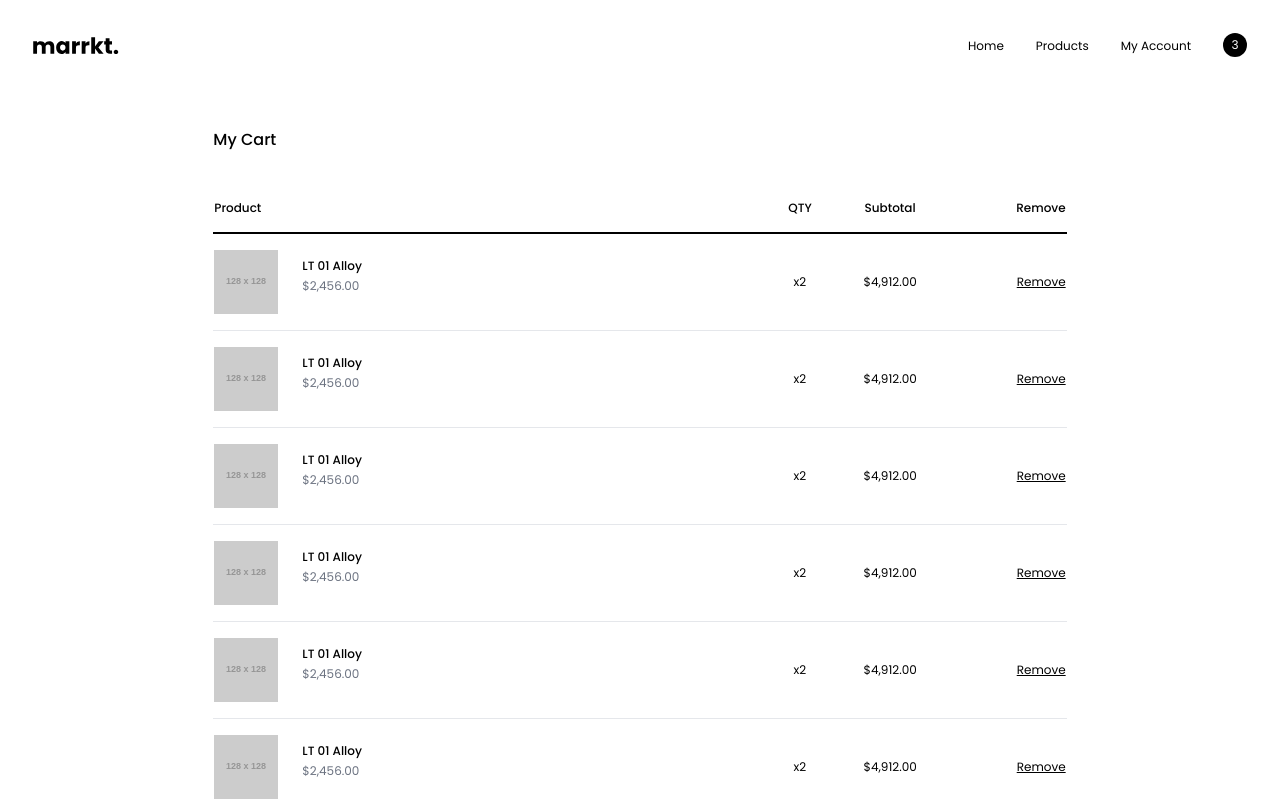
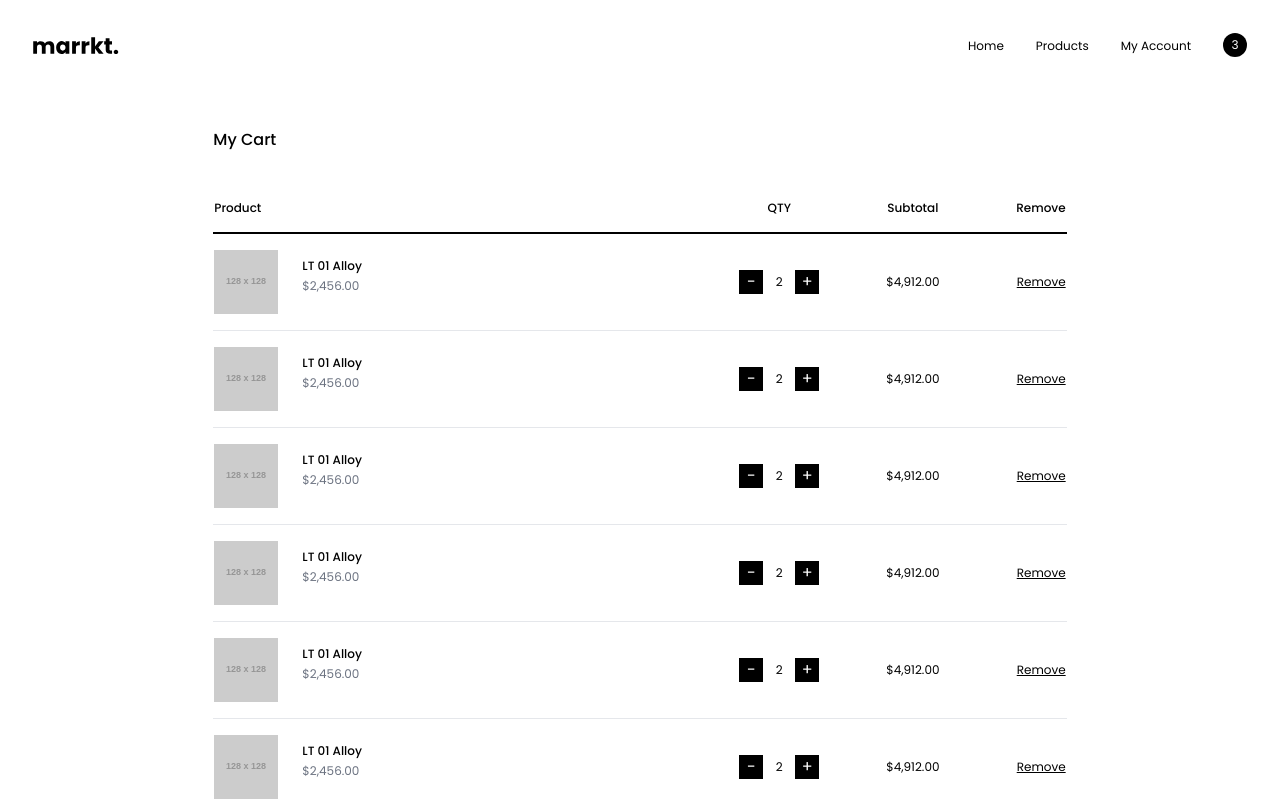
Before and after one commit to gattigaga/marrkt, a Next.js app: page /cart in a window 1280 px wide. Shown: the top 800 px of the page. Built offline with nearby package versions, Linux system fonts and the light colour scheme.

Commit message:
Add counter in cart page

```diff
--- a/pages/cart.tsx
+++ b/pages/cart.tsx
@@ -2,6 +2,7 @@ import type { NextPage } from "next";
 import Head from "next/head";
 import { useMemo } from "react";
 import Button from "../components/Button";
+import Counter from "../components/Counter";
 
 import Menu from "../components/Menu";
 import { numberToCurrency } from "../helpers/formatter";
@@ -116,9 +117,13 @@ const CartPage: NextPage = () => {
                       </div>
                     </td>
                     <td>
-                      <p className="text-xs text-black text-center">
-                        x{item.quantity}
-                      </p>
+                      <div className="flex justify-center items-center">
+                        <Counter
+                          value={item.quantity}
+                          onClickIncrease={() => {}}
+                          onClickDecrease={() => {}}
+                        />
+                      </div>
                     </td>
                     <td>
                       <p className="text-xs text-black text-center">
```
